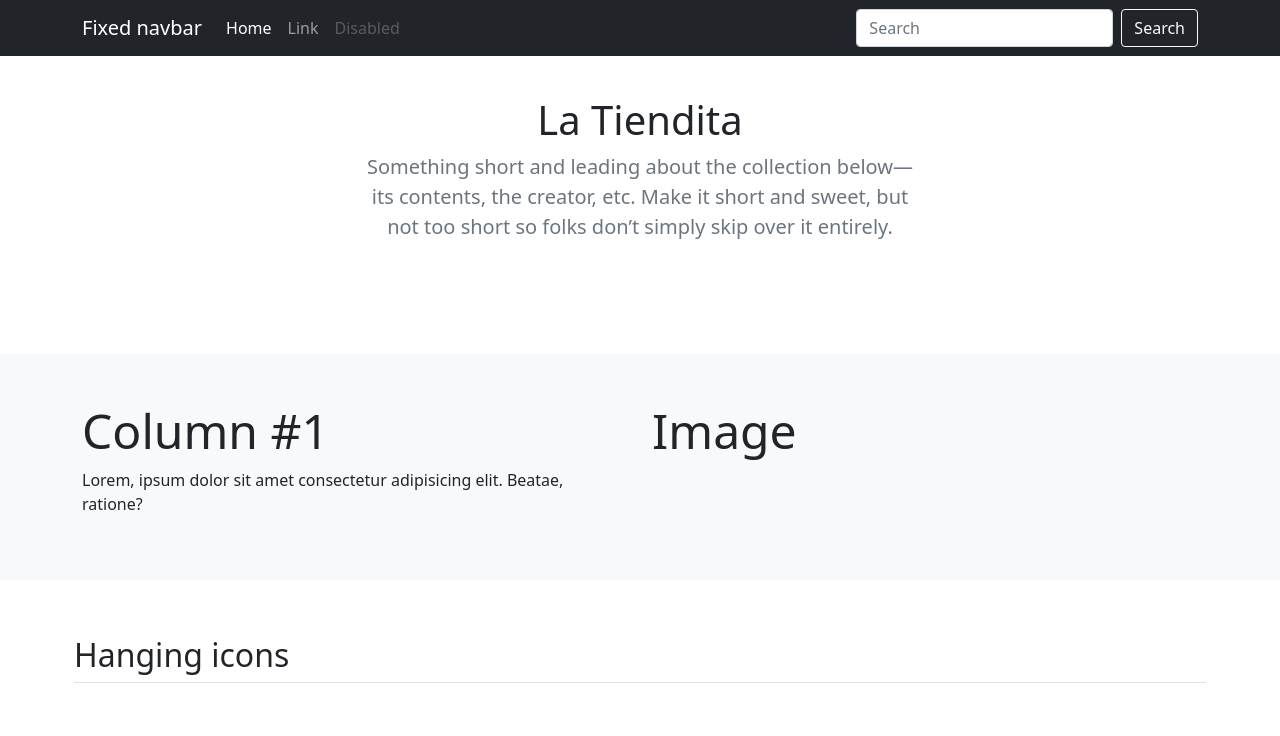
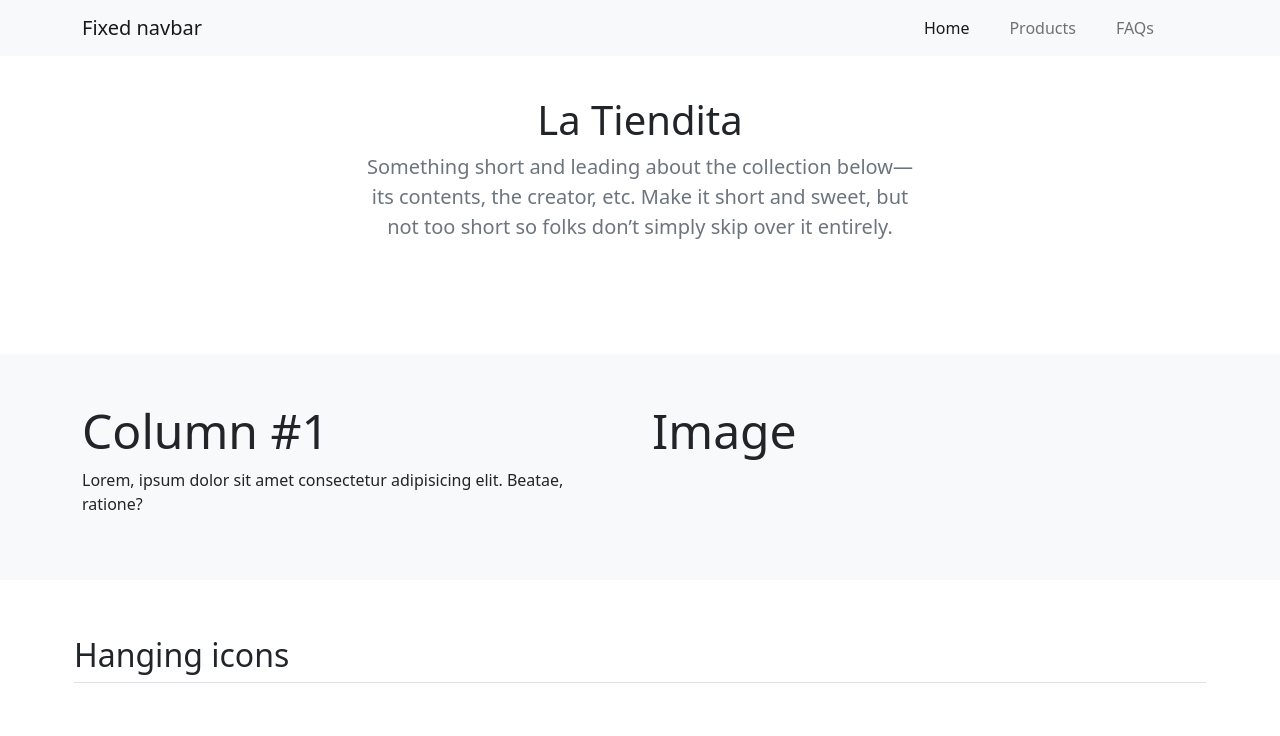
Before and after one commit to pulley2022/la-tiendita-1, a website: page src/index.html in a window 1280 px wide. Shown: the top 736 px of the page. Drawn offline with nearby package versions, Linux system fonts and the light colour scheme.

Commit message:
Adjust Navbar Layout Across Pages

```diff
--- a/src/index.html
+++ b/src/index.html
@@ -11,28 +11,24 @@
 
   <header>
     <!-- Navbar -->
-    <nav class="navbar navbar-expand-md navbar-dark fixed-top bg-dark">
+    <nav class="navbar navbar-expand-md navbar-light fixed-top bg-light">
       <div class="container">
         <a class="navbar-brand" href="#">Fixed navbar</a>
         <button class="navbar-toggler" type="button" data-bs-toggle="collapse" data-bs-target="#navbarCollapse" aria-controls="navbarCollapse" aria-expanded="false" aria-label="Toggle navigation">
           <span class="navbar-toggler-icon"></span>
         </button>
         <div class="collapse navbar-collapse" id="navbarCollapse">
-          <ul class="navbar-nav me-auto mb-2 mb-md-0">
-            <li class="nav-item">
-              <a class="nav-link active" aria-current="page" href="#">Home</a>
+          <ul class="navbar-nav me-auto mb-2 mb-md-0 container-fluid d-flex justify-content-end ">
+            <li class="nav-item me-4">
+              <a class="nav-link active" aria-current="page" href="./index.html">Home</a>
             </li>
-            <li class="nav-item">
-              <a class="nav-link" href="#">Link</a>
+            <li class="nav-item me-4">
+              <a class="nav-link" href="./products.html">Products</a>
             </li>
-            <li class="nav-item">
-              <a class="nav-link disabled">Disabled</a>
+            <li class="nav-item me-4">
+              <a class="nav-link" href="./faq.html">FAQs</a>
             </li>
           </ul>
-          <form class="d-flex">
-            <input class="form-control me-2" type="search" placeholder="Search" aria-label="Search">
-            <button class="btn btn-outline-light" type="submit">Search</button>
-          </form>
         </div>
       </div>
     </nav>
```
Also changed, not shown: src/faq.html (+3 -3 lines), src/products.html (+7 -11 lines).
